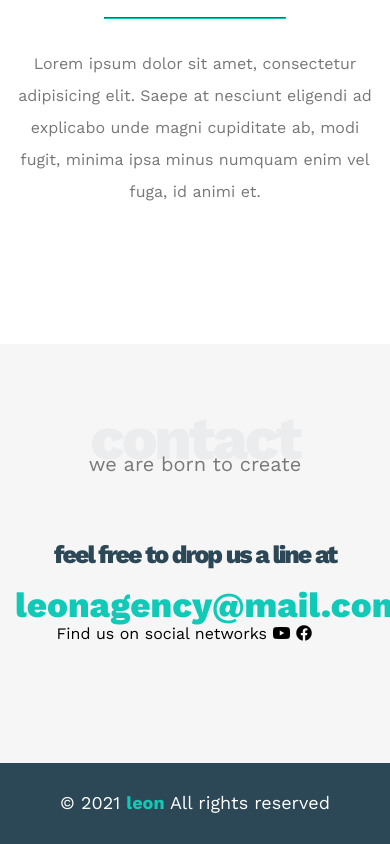
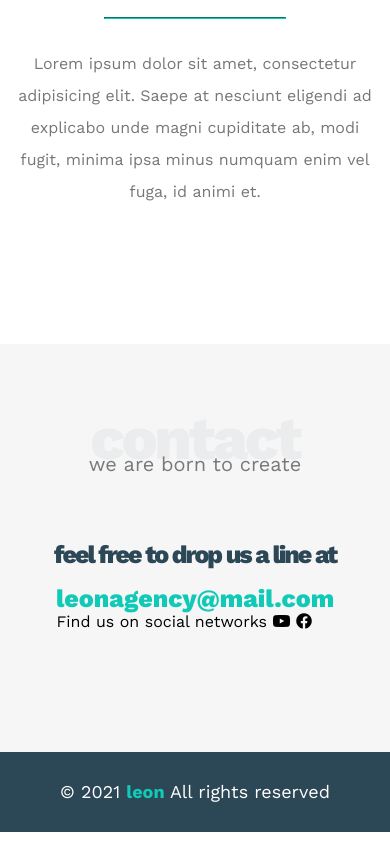
Before and after one commit to abdelmounim-dev/template_1, a plain HTML site: page index.html in a window 390 px wide. Shown: the part 6025-6869 px from the top of the page. Drawn offline with nearby package versions, Linux system fonts and the light colour scheme.

Commit message:
solved the contact typo for mobile compatibility
in the media query of contact i made a type and i've solved it

```diff
--- a/css/leon.css
+++ b/css/leon.css
@@ -478,7 +478,7 @@ body {
 
 @media (max-width: 767px) {
     .contact .info .label,
-    .conatct .info .link {
+    .contact .info .link {
         font-size: 25px;
 
     }
```
